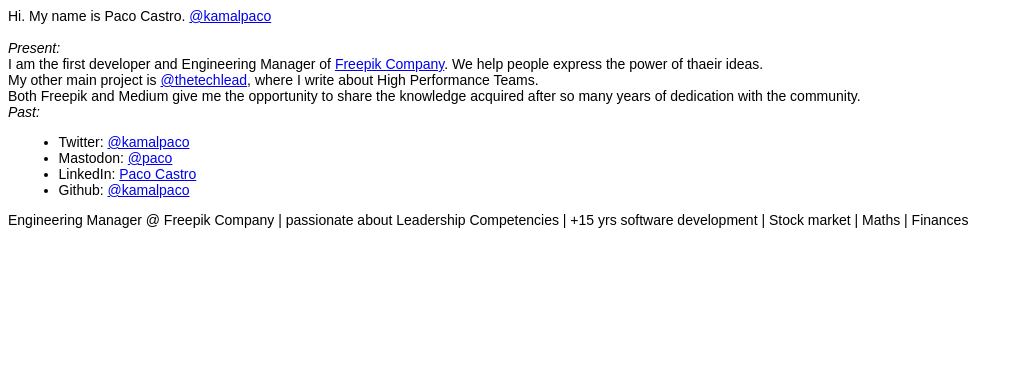
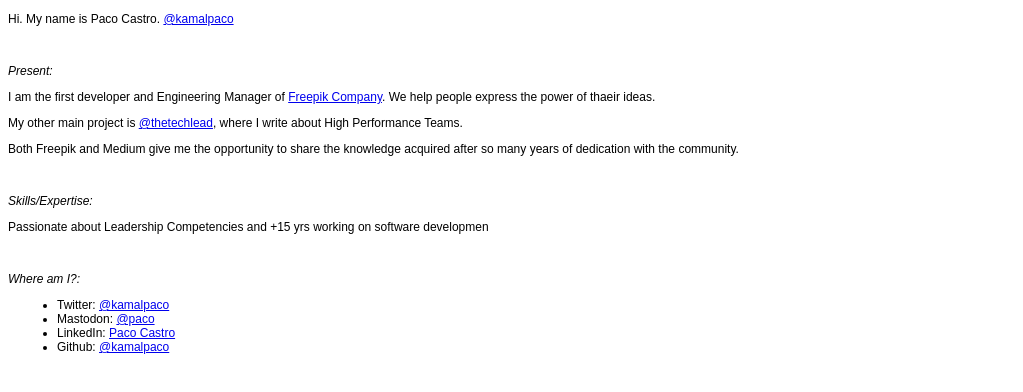
Before and after one commit to kamalpaco/castrobarea_vcard, a plain HTML site: page index.html in a window 1280 px wide. Shown: the whole page, without its empty margins (0-1023 px from the left). Drawn offline with Linux system fonts and the light colour scheme.

Commit message:
feat(vcard-info): Update personal info and added new section focused on skills data

```diff
--- a/index.html
+++ b/index.html
@@ -2,7 +2,7 @@
 <head>
   <style type="text/css">
     * {
-      font-size: 14px;
+      font-size: 12px;
       font-family: sans-serif;
     }
 
@@ -19,23 +19,30 @@
       justify-content: column;
       list-style-type: none;
     }
+
     li {
       margin: 0 .75rem;
     }
+
     #footer {
 
     }
   </style>
 </head>
-  Hi. My name is Paco Castro. <a href="https://www.twitter.com/kamalpaco" target="_blank">@kamalpaco</a><br/><br/>
-  <i>Present:</i><br/>
-  I am the first developer and Engineering Manager of <a href="https://www.freepik.com">Freepik Company</a>. We help people express the power of thaeir ideas.<br/>
-  My other main project is <a href="https://www.medium.com/@thetechlead" target="_blank">@thetechlead</a>, where I write about High Performance Teams.<br/>
-  Both Freepik and Medium give me the opportunity to share the knowledge acquired after so many years of dedication with the community.<br/>
-
-  <i>Past:</i>
-
-  <nav class="nav">
+<body>
+<p>Hi. My name is Paco Castro. <a href="https://www.twitter.com/kamalpaco" target="_blank">@kamalpaco</a>
+<p><br/><p\>
+<p><i>Present:</i><p\>
+<p>I am the first developer and Engineering Manager of <a href="https://www.freepik.com">Freepik Company</a>. We help people express the power of thaeir ideas.<p\>
+<p>My other main project is <a href="https://www.medium.com/@thetechlead" target="_blank">@thetechlead</a>, where I write about High Performance Teams.<p\>
+<p>Both Freepik and Medium give me the opportunity to share the knowledge acquired after so many years of dedication with the community.<p\>
+<p><br/><p\>
+<p><i>Skills/Expertise:</i><p\>
+<p>Passionate about Leadership Competencies and +15 yrs working on software developmen <p\>
+<p><br/><p\>
+<p><i>Where am I?:</i><p\>
+<p>
+  <nav>
     <ul>
       <li>Twitter: <a href="https://www.twitter.com/kamalpaco" target="_blank">@kamalpaco</a></li>
       <li>Mastodon: <a href="https://mastodon.social/@paco@malaga.social" target="_blank">@paco</a></li>
@@ -43,8 +50,7 @@
       <li>Github: <a href="https://github.com/kamalpaco" target="_blank">@kamalpaco</a></li>
     </ul>
   </nav>
-
-  <p id="footer">
-  Engineering Manager @ Freepik Company | passionate about Leadership Competencies | +15 yrs software development | Stock market | Maths | Finances
-  </p>
+<p\>
+<p><br/><p\>
+</body>
 </html>
```
Also changed, not shown: cz.json (added, +7 -0 lines), 1 other file.
